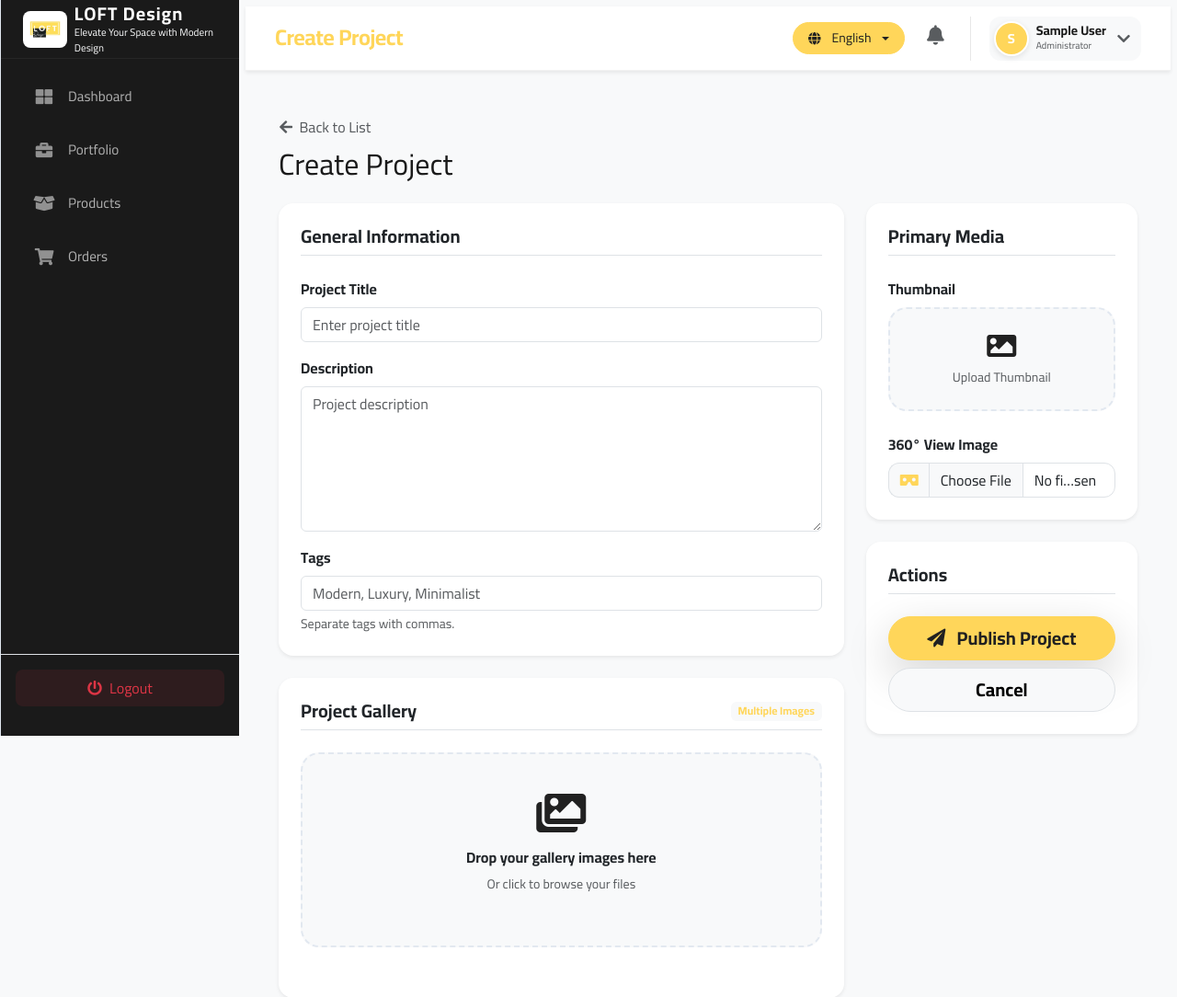
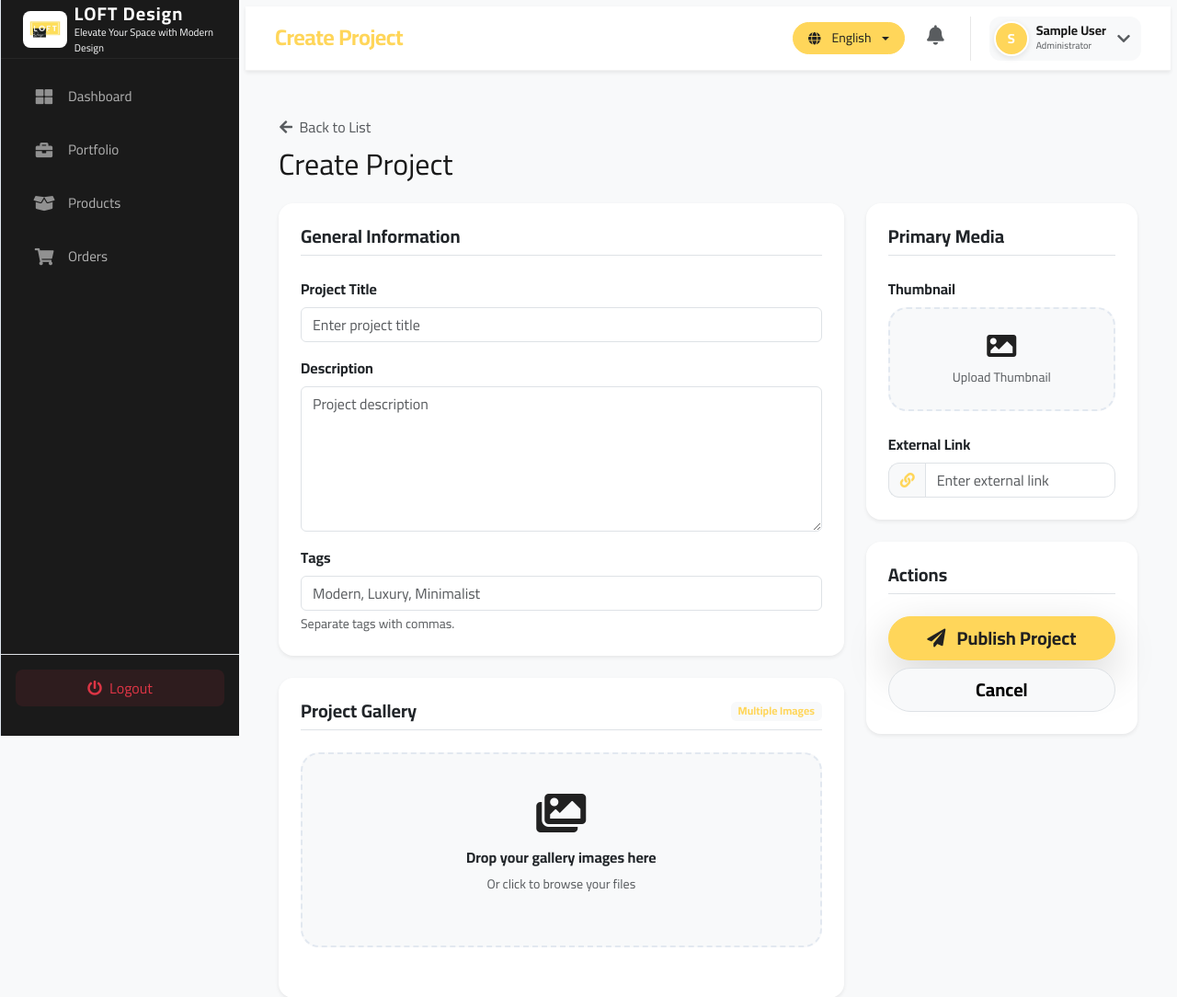
Before and after one commit to amraoui-mo7amed/loftdesign, a Django app: page /dashboard/portfolio/create/ in a window 1280 px wide. Shown: the top 1084 px of the page at 92% size. Run offline with Django 5.2, Linux system fonts and the light colour scheme; the visitor is signed in with stand-in values (Sample User, id 1); data that the repository does not hold is empty; some libraries are stand-ins or nearby versions.

Commit message:
feat: replace 360 image field with external link and increase max file upload size limits

```diff
--- a/core/settings.py
+++ b/core/settings.py
@@ -141,7 +141,8 @@ USE_TZ = True
 
 LOCALE_PATHS = [os.path.join(BASE_DIR, "locale")]
 
-
+DATA_UPLOAD_MAX_MEMORY_SIZE = 1258291200  # 1200MB
+FILE_UPLOAD_MAX_MEMORY_SIZE = 1258291200  # 1200MB
 
 # Static files (CSS, JavaScript, Images)
 # https://docs.djangoproject.com/en/5.2/howto/static-files/
--- a/dashboard/templates/portfolio/create.html
+++ b/dashboard/templates/portfolio/create.html
@@ -83,10 +83,10 @@
                     </div>
 
                     <div class="mb-0">
-                        <label class="form-label fw-bold">{% trans "360° View Image" %}</label>
+                        <label class="form-label fw-bold">{% trans "External Link" %}</label>
                         <div class="input-group">
-                            <span class="input-group-text bg-light border-end-0"><i class="fas fa-vr-cardboard text-primary"></i></span>
-                            <input type="file" name="img_360" class="form-control" accept="image/*">
+                            <span class="input-group-text bg-light border-end-0"><i class="fas fa-link text-primary"></i></span>
+                            <input type="text" name="external_link" class="form-control" placeholder="{% trans 'Enter external link' %}">
                         </div>
                     </div>
                 </div>
--- a/dashboard/views/portfolio.py
+++ b/dashboard/views/portfolio.py
@@ -36,14 +36,14 @@ def portfolio_create(request):
         description = request.POST.get("description")
         tags = request.POST.get("tags")
         thumbnail = request.FILES.get("thumbnail")
-        img_360 = request.FILES.get("img_360")
+        external_link = request.POST.get("external_link")
 
         # Gallery images
         gallery_images = request.FILES.getlist("gallery_images")
 
         errors = {}
 
-        if not all([title, description, thumbnail, img_360, gallery_images]):
+        if not all([title, description, thumbnail, external_link, gallery_images]):
             errors["title"] = _("All fields are required")
 
         if errors:
@@ -58,7 +58,7 @@ def portfolio_create(request):
                     description=description,
                     tags=tags,
                     thumbnail=thumbnail,
-                    img_360=img_360
+                    external_link=external_link
                 )
 
                 for img in gallery_images:
@@ -90,7 +90,7 @@ def portfolio_update(request, pk):
         description = request.POST.get("description")
         tags = request.POST.get("tags")
         thumbnail = request.FILES.get("thumbnail")
-        img_360 = request.FILES.get("img_360")
+        external_link = request.POST.get("external_link")
 
         # Gallery images (Add new ones)
         new_gallery_images = request.FILES.getlist("gallery_images")
@@ -115,8 +115,8 @@ def portfolio_update(request, pk):
 
                 if thumbnail:
                     portfolio.thumbnail = thumbnail
-                if img_360:
-                    portfolio.img_360 = img_360
+                if external_link:
+                    portfolio.external_link = external_link
 
                 portfolio.save()
 
```
Also changed, not shown: dashboard/models.py (+1 -6 lines), dashboard/templates/portfolio/edit.html (+7 -4 lines), 1 other file.
